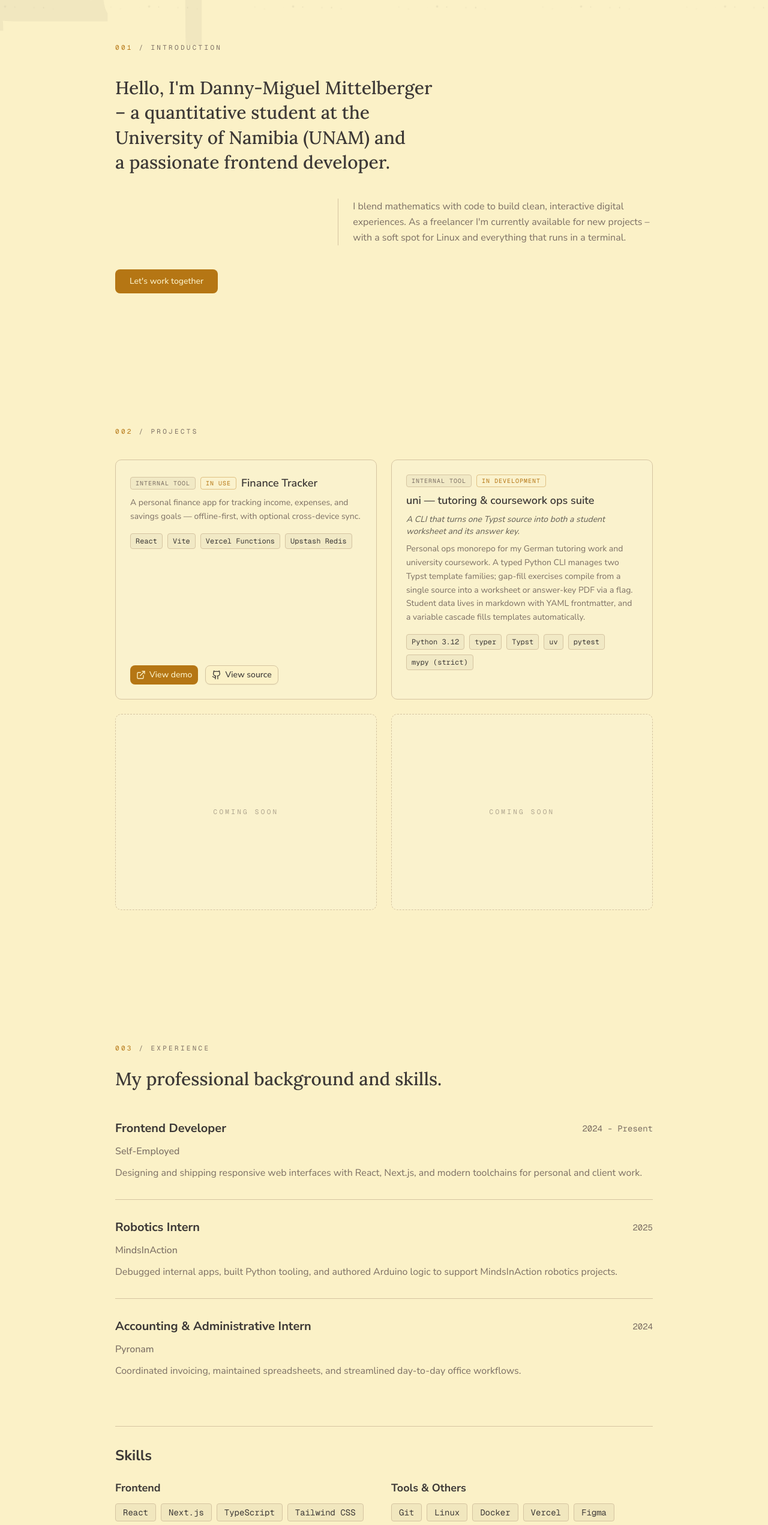
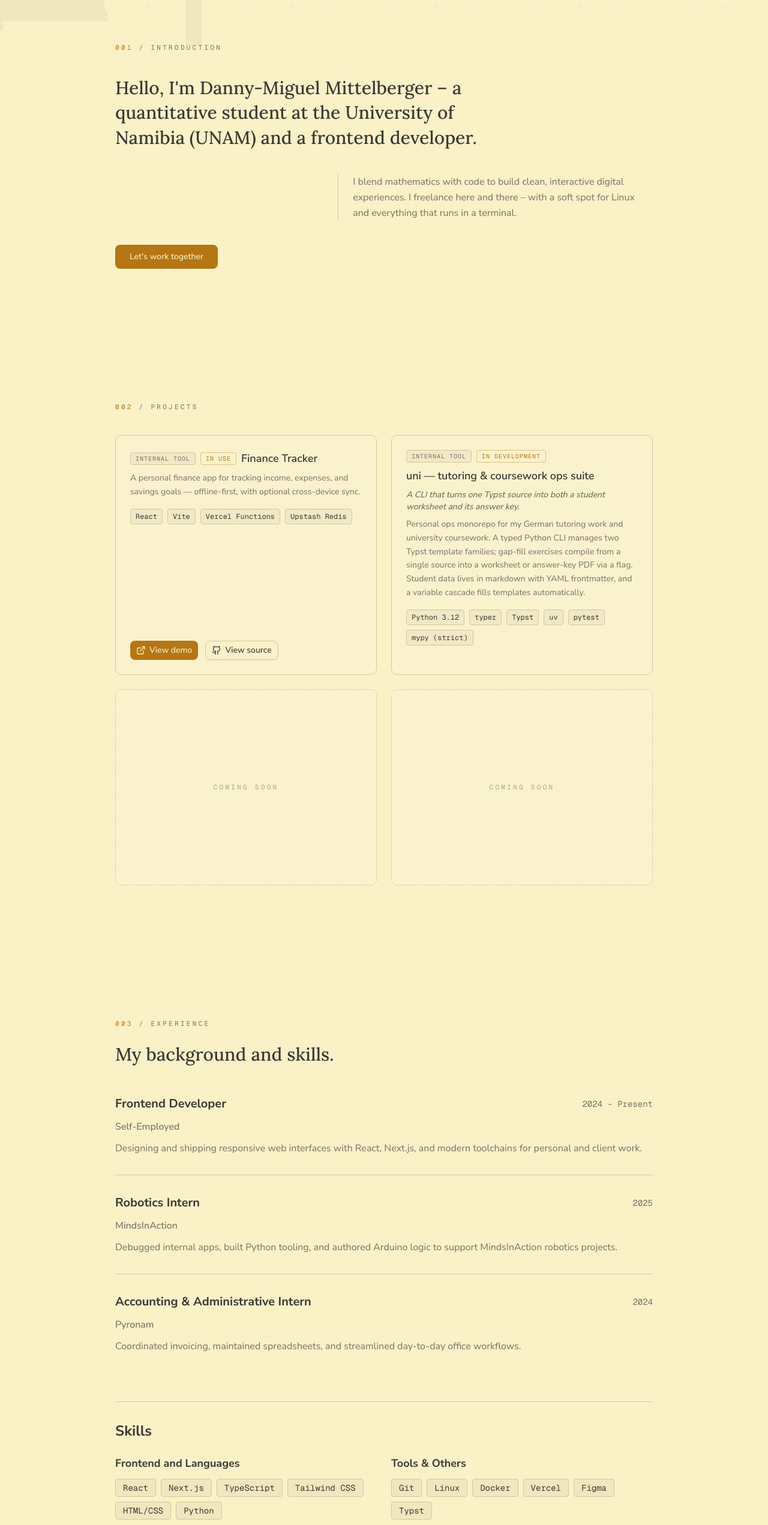
Before and after one commit to dumbld0re/portfolioV1, a Next.js app: page / in a window 1280 px wide. Shown: the part 780-3322 px from the top of the page at 60% size. Built offline with nearby package versions, Linux system fonts and the light colour scheme; no server answers.

Commit message:
Made tweaks

```diff
--- a/content/experience.ts
+++ b/content/experience.ts
@@ -65,7 +65,7 @@ export const experienceContent: Record<
   },
   en: {
     title: "Experience",
-    description: "My professional background and skills.",
+    description: "My background and skills.",
     experiences: [
       {
         role: "Frontend Developer",
@@ -92,12 +92,12 @@ export const experienceContent: Record<
       title: "Skills",
       categories: [
         {
-          name: "Frontend",
-          items: ["React", "Next.js", "TypeScript", "Tailwind CSS", "HTML/CSS"],
+          name: "Frontend and Languages",
+          items: ["React", "Next.js", "TypeScript", "Tailwind CSS", "HTML/CSS", "Python"],
         },
         {
           name: "Tools & Others",
-          items: ["Git", "Linux", "Docker", "Vercel", "Figma"],
+          items: ["Git", "Linux", "Docker", "Vercel", "Figma", "Typst"],
         },
       ],
     },
--- a/content/home.ts
+++ b/content/home.ts
@@ -22,7 +22,7 @@ export const homeContent: Record<
       name: "danny-miguel mittelberger",
       subtitle: "Frontend-Entwickler • Linux-Enthusiast",
       intro:
-        "Hallo, ich bin Danny-Miguel Mittelberger – quantitativer Student an der University of Namibia (UNAM) und leidenschaftlicher Frontend-Entwickler.",
+        "Hallo, ich bin Danny-Miguel Mittelberger – quantitativer Student an der University of Namibia (UNAM) und ein Frontend-Entwickler.",
       description:
         "Ich verbinde Mathematik mit Code, um klare, interaktive digitale Erlebnisse zu schaffen. Als Freelancer bin ich derzeit für neue Projekte verfügbar – mit einer Schwäche für Linux und alles, was im Terminal läuft.",
       location: "Windhoek, Namibia",
@@ -37,9 +37,9 @@ export const homeContent: Record<
       name: "danny-miguel mittelberger",
       subtitle: "Frontend Developer • Linux Enthusiast",
       intro:
-        "Hello, I'm Danny-Miguel Mittelberger – a quantitative student at the University of Namibia (UNAM) and a passionate frontend developer.",
+        "Hello, I'm Danny-Miguel Mittelberger – a quantitative student at the University of Namibia (UNAM) and a frontend developer.",
       description:
-        "I blend mathematics with code to build clean, interactive digital experiences. As a freelancer I'm currently available for new projects – with a soft spot for Linux and everything that runs in a terminal.",
+        "I blend mathematics with code to build clean, interactive digital experiences. I freelance here and there – with a soft spot for Linux and everything that runs in a terminal.",
       location: "Windhoek, Namibia",
       status: "Freelancer – Available for Work",
       introLabel: "Introduction",
```
